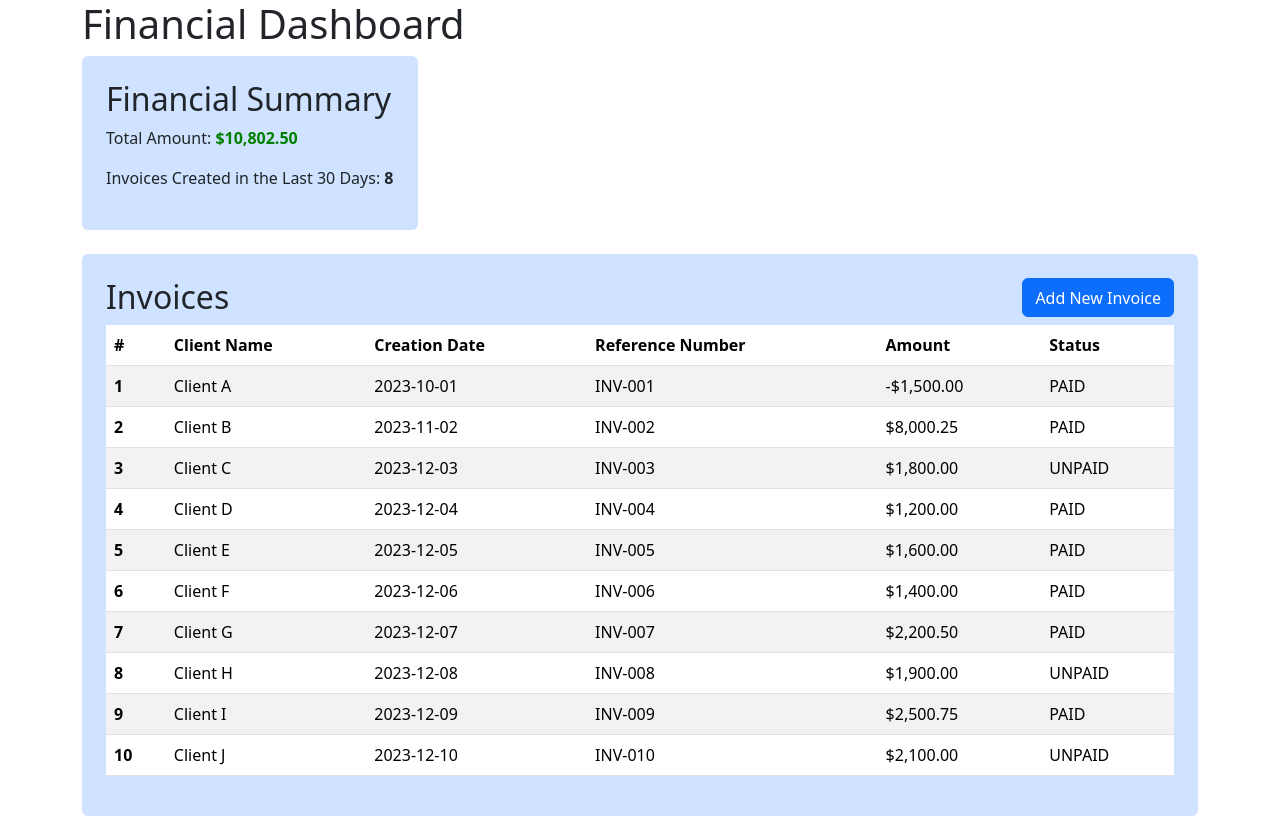
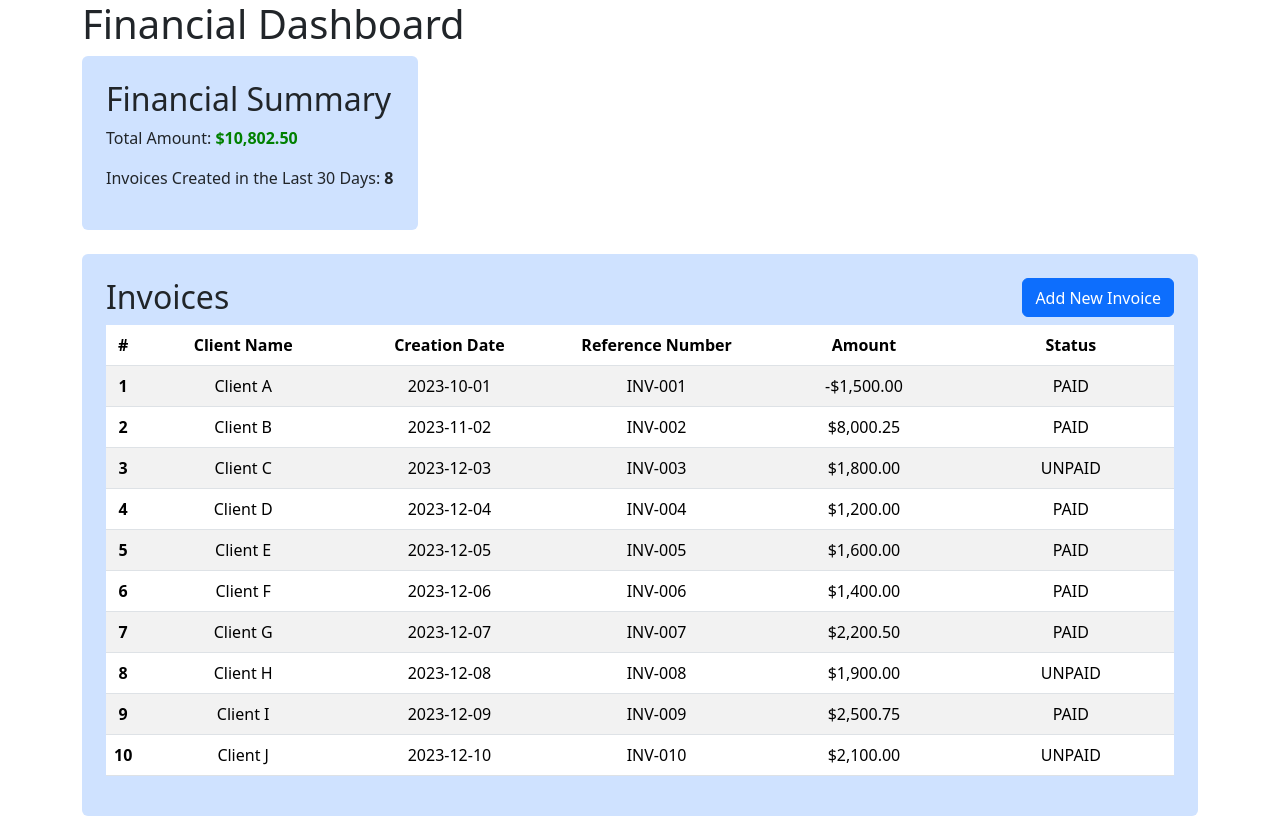
Before and after one commit to jonjon81/financial-tracker-react, a React (Vite) app: page / in a window 1280 px wide. Built offline with nearby package versions, Linux system fonts and the light colour scheme.

Commit message:
Add react icons for sorting

```diff
--- a/package.json
+++ b/package.json
@@ -12,7 +12,8 @@
   "dependencies": {
     "bootstrap": "^5.3.2",
     "react": "^18.2.0",
-    "react-dom": "^18.2.0"
+    "react-dom": "^18.2.0",
+    "react-icons": "^4.12.0"
   },
   "devDependencies": {
     "@types/react": "^18.2.43",
--- a/src/components/InvoicesWidget.css
+++ b/src/components/InvoicesWidget.css
@@ -1,6 +1,10 @@
 .table-row:hover * {
   background: #000;
   color: #fff;
+}
+
+.table tr * {
+  text-align: center;
 }
 
 .table [scope='col']:hover {
@@ -12,6 +16,14 @@
   cursor: pointer;
 }
 
+.table [scope='col'] {
+  width: 20%;
+}
+
+.table [scope='col'].active {
+  color: red;
+}
+
 input {
   padding: 0.25rem;
 }
--- a/src/components/InvoicesWidget.tsx
+++ b/src/components/InvoicesWidget.tsx
@@ -3,6 +3,8 @@ import { Invoice } from '../types/Invoice';
 import { Transaction } from '../types/Transaction';
 import { formatPrice } from '../utils/helpers';
 import './InvoicesWidget.css';
+import { FaChevronDown } from 'react-icons/fa';
+import { FaChevronUp } from 'react-icons/fa';
 
 interface InvoicesProps {
   invoices: Invoice[];
@@ -95,6 +97,8 @@ const InvoicesWidget: React.FC<InvoicesProps> = ({ invoices, setInvoices, transa
     }
   }, [invoices, transactions, setInvoices]);
 
+  const [activeColumn, setActiveColumn] = useState<ColumnHeader | null>(null);
+
   // Function to handle sorting
   const sortTable = (column: ColumnHeader) => {
     const direction =
@@ -103,6 +107,7 @@ const InvoicesWidget: React.FC<InvoicesProps> = ({ invoices, setInvoices, transa
         : SortDirection.ASC;
 
     setSortConfig({ column, direction });
+    setActiveColumn(column);
 
     const sortedInvoices = [...invoices].sort((a, b) => {
       if (a[column] < b[column]) {
@@ -117,6 +122,13 @@ const InvoicesWidget: React.FC<InvoicesProps> = ({ invoices, setInvoices, transa
     setInvoices(sortedInvoices);
   };
 
+  const renderSortIcon = (column: ColumnHeader) => {
+    if (activeColumn === column) {
+      return sortConfig.direction === SortDirection.ASC ? <FaChevronUp /> : <FaChevronDown />;
+    }
+    return null;
+  };
+
   return (
     <div className="p-4 bg-primary-subtle rounded">
       <div className="upper-container d-flex align-content-center justify-content-between">
@@ -128,21 +140,33 @@ const InvoicesWidget: React.FC<InvoicesProps> = ({ invoices, setInvoices, transa
       <table className="table table-striped">
         <thead>
           <tr>
-            <th scope="col">#</th>
-            <th scope="col" onClick={() => sortTable('clientName')}>
-              Client Name
+            <th>#</th>
+            <th
+              scope="col"
+              onClick={() => sortTable('clientName')}
+              className={activeColumn === 'clientName' ? 'active' : ''}
+            >
+              Client Name {activeColumn === 'clientName' && renderSortIcon('clientName')}
             </th>
-            <th scope="col" onClick={() => sortTable('creationDate')}>
-              Creation Date
+            <th
+              scope="col"
+              onClick={() => sortTable('creationDate')}
+              className={activeColumn === 'creationDate' ? 'active' : ''}
+            >
+              Creation Date {activeColumn === 'creationDate' && renderSortIcon('creationDate')}
             </th>
-            <th scope="col" onClick={() => sortTable('referenceNumber')}>
-              Reference Number
+            <th
+              scope="col"
+              onClick={() => sortTable('referenceNumber')}
+              className={activeColumn === 'referenceNumber' ? 'active' : ''}
+            >
+              Reference Number {activeColumn === 'referenceNumber' && renderSortIcon('referenceNumber')}
             </th>
-            <th scope="col" onClick={() => sortTable('amount')}>
-              Amount
+            <th scope="col" onClick={() => sortTable('amount')} className={activeColumn === 'amount' ? 'active' : ''}>
+              Amount {activeColumn === 'amount' && renderSortIcon('amount')}
             </th>
-            <th scope="col" onClick={() => sortTable('status')}>
-              Status
+            <th scope="col" onClick={() => sortTable('status')} className={activeColumn === 'status' ? 'active' : ''}>
+              Status {activeColumn === 'status' && renderSortIcon('status')}
             </th>
           </tr>
         </thead>
```
Also changed, not shown: 1 other file (tests, documents, lock files or other folders).
